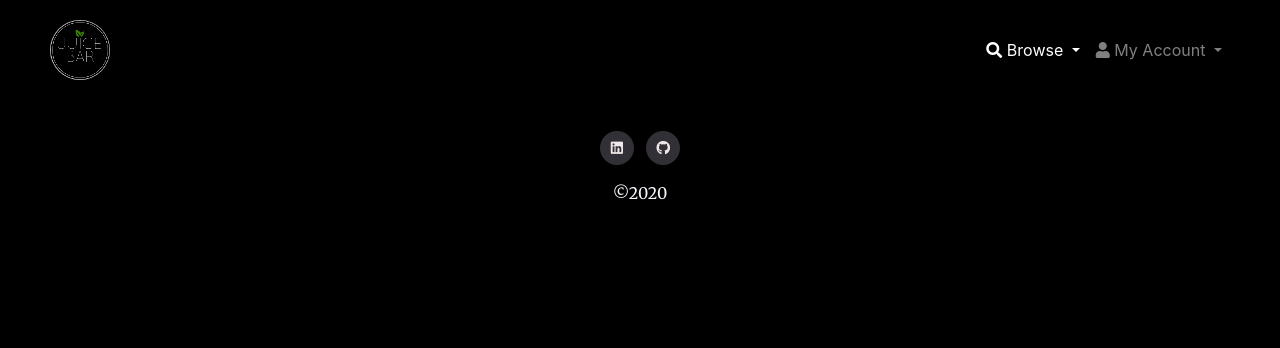
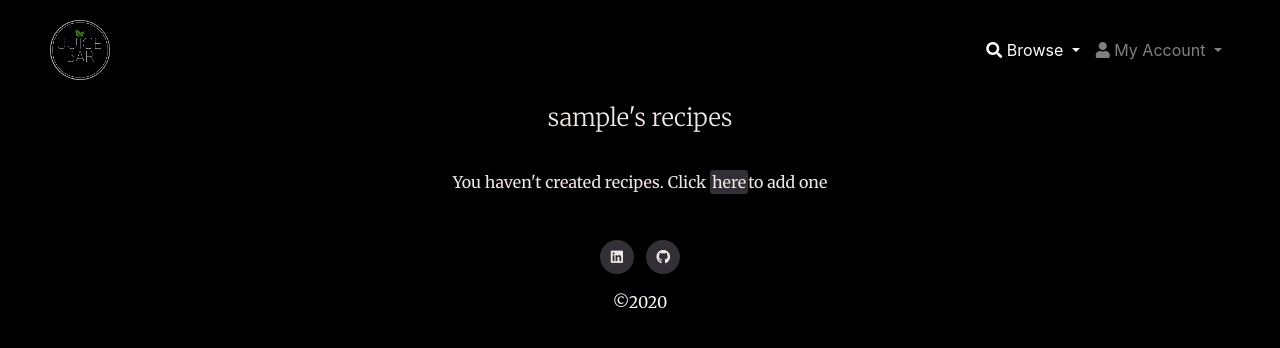
Before and after one commit to sneachda/juicebar-ms3, a Flask app: page /my_recipes/ in a window 1280 px wide. Shown: the top 348 px of the page. Run offline with Flask 2, Linux system fonts and the light colour scheme; the visitor is signed in with stand-in values (Sample User, id 1); data that the repository does not hold is empty; some libraries are stand-ins or nearby versions.

Commit message:
pagination added to my_recipes, title displayed on all pages, css updated to accommodate all html changes

```diff
--- a/app.py
+++ b/app.py
@@ -82,7 +82,7 @@ def get_juices():
     recipes = mongo.db.recipes.find({"category_name": "Juice"}).sort('_id', pymongo.ASCENDING).skip(
         (current_page - 1) * limit_per_page).limit(limit_per_page)
     return render_template("recipes.html", recipes=recipes,
-                           title='Smoothies', current_page=current_page,
+                           title='Juices', current_page=current_page,
                            pages=pages, number_of_all_rec=number_of_all_rec)
 
 
@@ -103,8 +103,14 @@ My Account
 @app.route('/my_recipes/')
 def my_recipes():
     if 'username' in session:
-        return render_template('my_recipes.html', title='My Account',
-                               recipes=mongo.db.recipes.find({"author": session["username"]}))
+        limit_per_page = 3
+        current_page = int(request.args.get('current_page', 1))
+        number_of_all_rec = mongo.db.recipes.count({"author": session["username"]})
+        pages = range(1, int(math.ceil(number_of_all_rec / limit_per_page)) + 1)
+        recipes = mongo.db.recipes.find({"author": session["username"]}).sort('_id', pymongo.ASCENDING).skip(
+            (current_page - 1) * limit_per_page).limit(limit_per_page)
+        return render_template('my_recipes.html', title='My Account', pages=pages,
+                               recipes=recipes, current_page=current_page)
 
 
 # add recipe
--- a/static/css/style.css
+++ b/static/css/style.css
@@ -34,6 +34,10 @@ hr {
 
 
 /*----------------------------------------------------General Text */
+
+.uppercase {
+    text-transform: uppercase;
+}
 
 .error-message {
     color: red;
@@ -83,10 +87,11 @@ hr {
     font-weight: 200;
 }
 
-.recipe-p {
+.recipe-p, .account-title {
     font-family: "Merriweather", sans-serif;
     text-align: center;
     font-weight: 100;
+    color: #f0e7e7;
 }
 
 .a-here{
@@ -103,7 +108,6 @@ hr {
     color: #F0E7E7;
 
 }
-
 
 
 /*----------------------------------------------------Navigation */
@@ -198,6 +202,12 @@ hr {
 
 /*----------------------------------------------------Recipes */
 
+.container-full_page {
+    padding: 30px;
+    border: 1px solid #F0E7E7;
+    border-radius: 10px;
+}
+
 .pagination li a {
     color: #F0E7E7;
     background: #323036;
@@ -230,6 +240,11 @@ hr {
     padding: 3px;
 }
 
+.col-center {
+    text-align: center;
+    display: inline-block;
+    padding: 3px;
+}
 
 /*----------------------------------------------------Footer */
 
--- a/templates/my_recipes.html
+++ b/templates/my_recipes.html
@@ -1,6 +1,24 @@
 {% extends 'base.html' %}
 {% block content %}
+    <div class="row">
+        <div class="col-12 col-center">
+            <h4 class="account-title"><span>{{ session.username }}</span>'s recipes</h4>
+        </div>
+    </div>
 
+      <nav aria-label="Page navigation example">
+            <ul class="pagination pagination-sm justify-content-center">
+                {% for page_num in pages %}
+                    {% if page_num == current_page %}
+                        <li class="page-item"><a class="page-link" href="">{{ page_num }}</a></li>
+                    {% else %}
+                        <li class="page-item"><a class="page-link"
+                                                 href="{{ url_for('get_recipes', current_page=page_num) }}">{{ page_num }}</a>
+                        </li>
+                    {% endif %}
+                {% endfor %}
+            </ul>
+        </nav>
 
     <div class="row justify-content-center">
         {% for recipe in recipes %}
@@ -22,12 +40,16 @@
                     </ul>
                     <div class="row">
                         <div class="col card-body">
-                        <a href="{{ url_for('recipe_full_page', recipe_id=recipe._id) }}" class="btn btn-outline-info btn-custom">full recipe</a>
+                            <a href="{{ url_for('recipe_full_page', recipe_id=recipe._id) }}"
+                               class="btn btn-outline-info btn-custom">full recipe</a>
                         </div>
                     </div>
 
                 </div>
             </div>
+        {% else %}
+            <p class="main-p">You haven't created recipes. Click <a class="a-here" href="{{ url_for('add_recipe') }}">here</a>to
+                add one </p>
         {% endfor %}
     </div>
 {% endblock %}
```
Also changed, not shown: templates/recipe_full_page.html (+52 -20 lines), templates/recipes.html (+13 -5 lines). Lines whose indentation alone changed are shown as unchanged.
